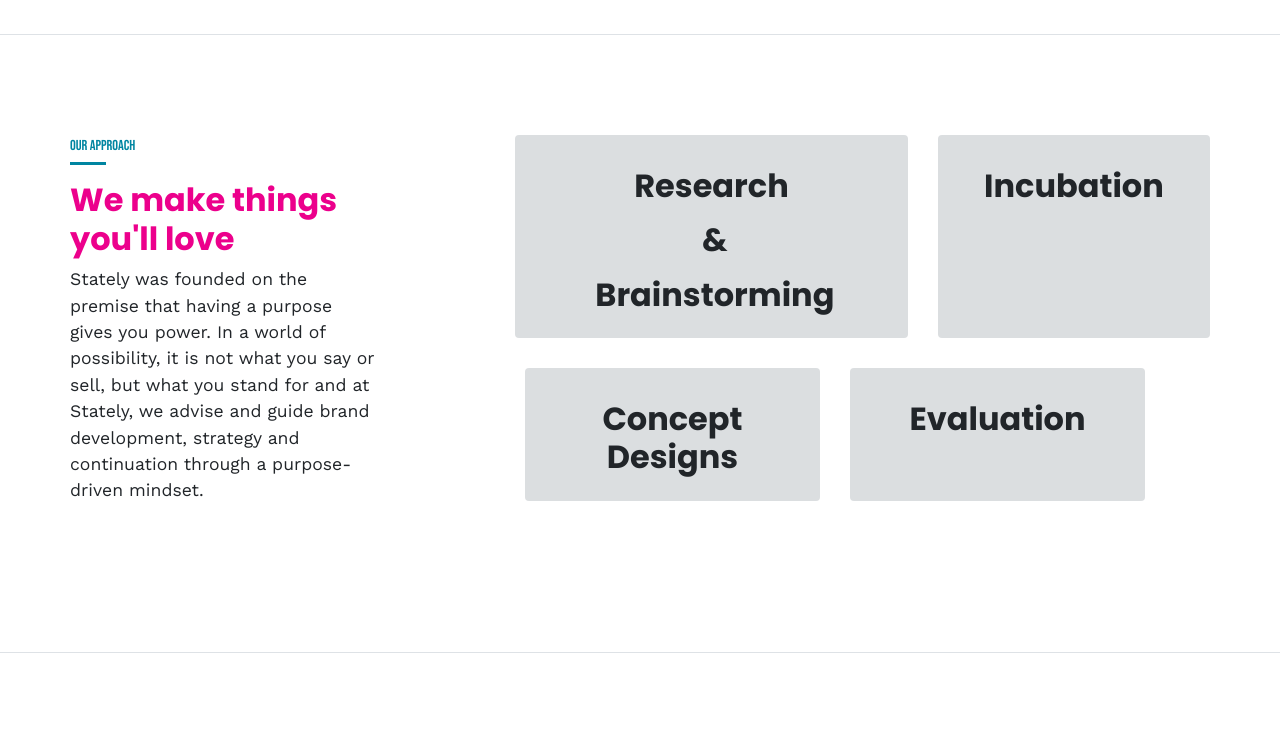
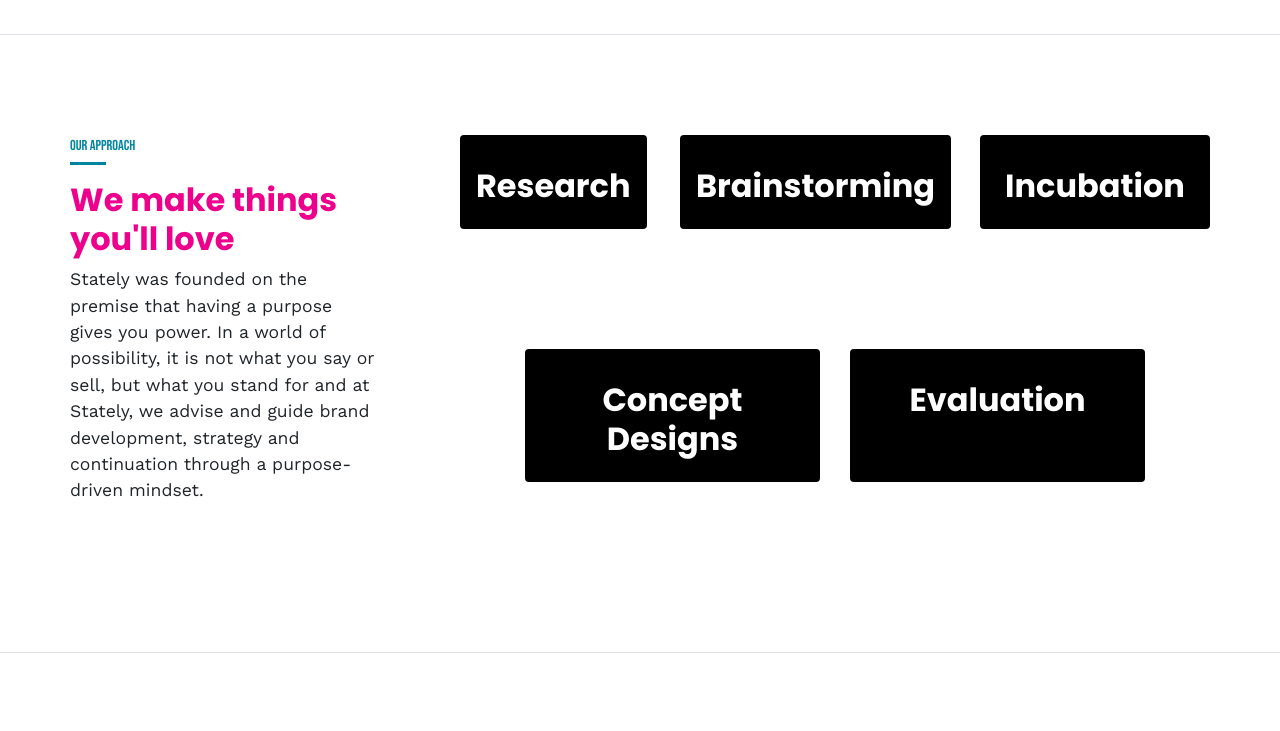
Before and after one commit to RussyCG/StatelyWeb, a website: page assets/index.html in a window 1280 px wide. Shown: the part 2640-3371 px from the top of the page. Drawn offline with nearby package versions, Linux system fonts and the light colour scheme; animation ran at ten frames a second.

Commit message:
Our Approach Again

```diff
--- a/assets/css/style.css
+++ b/assets/css/style.css
@@ -1416,6 +1416,20 @@
 /*--------------------------------------------------------------
 # Process
 --------------------------------------------------------------*/
+.our-approach .card {
+  border: none;
+  background: black;
+  color: white;
+  padding: 1em;
+  /*min-height: 275px;*/
+  height: 100%;
+  cursor:  pointer;
+}
+
+#ours:hover{
+  background: #ec008c !important;
+}
+
 .process-header{
 	text-align: center;
 }
--- a/assets/index.html
+++ b/assets/index.html
@@ -572,45 +572,57 @@
                               <p>Stately was founded on the premise that having a purpose gives you power. In a world of possibility, it is not what you say or sell, but what you stand for and at Stately, we advise and guide brand development, strategy and continuation through a purpose-driven mindset.</p>
                             </div>
                           </div>
-                          <div class="col-lg-8 service-item">
-                            <div class="row" style="margin-left: 40px;">
-                              <div class="col-lg-7">
-                                    <div class="card">
+                          <div class="col-lg-8"style="min-width: 750px;">
+                            <div class="row">
+                              <div class="col-lg-3 our-approach" >
+                                    <div class="card"  id="ours"   style="min-width: fit-content; white-space: nowrap;">
                                             <div class="card-content">
+                                               <div class="card-icon">
                                 <h2 class="mt-3" align="center">Research</h2>
-                                <h2 class="mt-3" align="center">&nbsp&</h2>
-                                <h2 class="mt-3" align="center">&nbspBrainstorming</h2>
                                 </div>
                                 </div>
                                     </div>
-                              <div class="col-lg-5">
-                                    <div class="card">
+                              </div>
+                              <div class="col-lg-5 our-approach" >
+                                    <div class="card"   id="ours"   style="margin-left: 25px;min-width: fit-content; white-space: nowrap;">
                                             <div class="card-content">
+                                               <div class="card-icon">
+                                <h2 class="mt-3" align="center">Brainstorming</h2>
+                                </div>
+                            </div>
+                        </div>
+                              </div>
+                              <div class="col-lg-4 our-approach ">
+                                    <div class="card"   id="ours"  >
+                                            <div class="card-content">
+                                               <div class="card-icon">
                                 <h2 class="mt-3" align="center">Incubation </h2>
                                 </div>
                                 </div>
                                 </div>
                               </div>
-                            <div class="row" style="margin-top: 30px">
-
+                            </div>
+                            <div class="row" style="margin-top: 120px">
                               <div class="col-lg-1"></div>
-                              <div class="col-lg-5">
-
-                                    <div class="card">
+                              <div class="col-lg-5 our-approach ">
+                                    <div class="card"   id="ours"  >
                                             <div class="card-content">
+                                               <div class="card-icon">
                                 <h2 class="mt-3" align="center">Concept Designs</h2>
                             </div>
                         </div>
                         </div>
-
-                              <div class="col-lg-5">
-
-                                    <div class="card">
+                              </div>
+                              <div class="col-lg-5 our-approach ">
+                                    <div class="card"   id="ours"  >
                                             <div class="card-content">
+                                               <div class="card-icon">
                                 <h2 class="mt-3" align="center">Evaluation </h2>
                             </div>
                         </div>
                         </div>
+                              </div>
+                              <div class="col-lg-1"></div>
                             </div>
                           </div>
                         </div>
```
Lines whose indentation alone changed are shown as unchanged.
